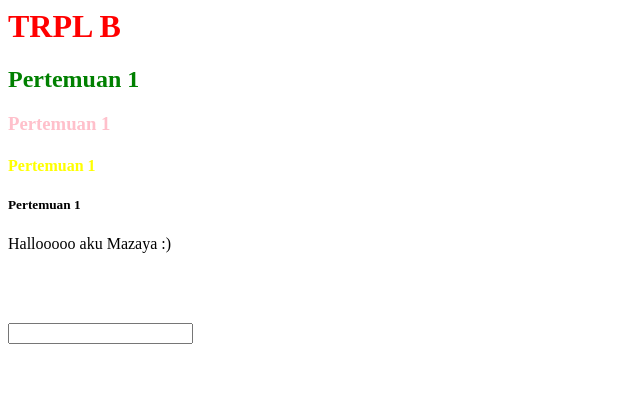
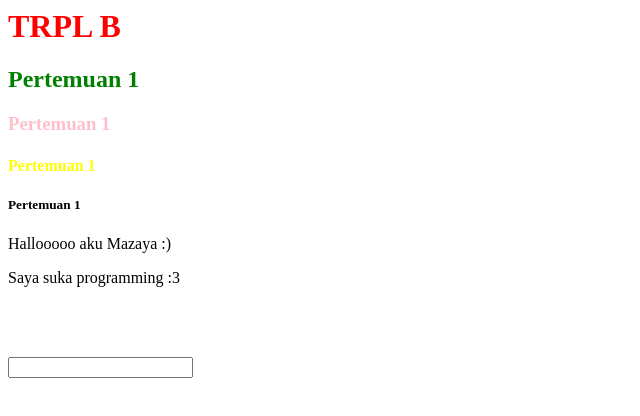
Before and after one commit to mazayasaa/web-pert1, a plain HTML site: page index.html in a window 1280 px wide. Shown: the whole page, without its empty margins (0-640 px from the left). Drawn offline with Linux system fonts and the light colour scheme.

Commit message:
menambahkan paragraf baru

```diff
--- a/index.html
+++ b/index.html
@@ -14,6 +14,10 @@
 			Hallooooo aku Mazaya :)
 		</p>
 
+		<p>
+			Saya suka programming :3
+		</p>
+
 		<br>
 		<br>
 		<br>
```
